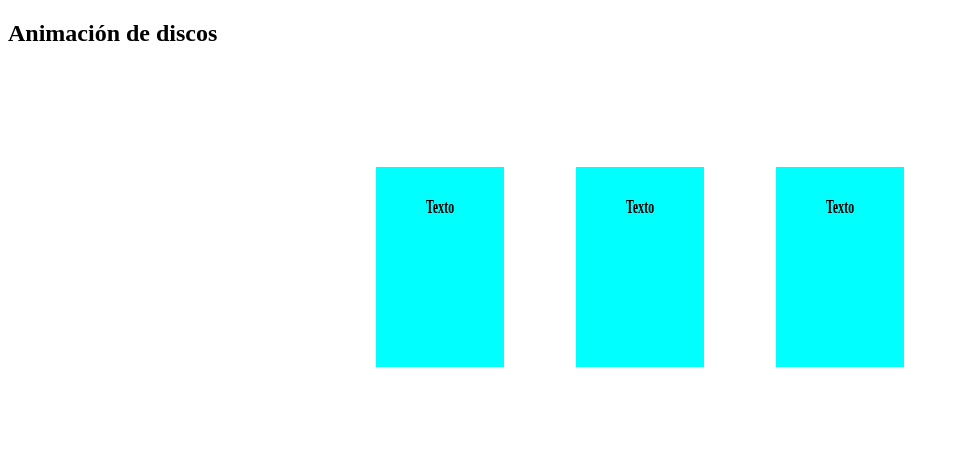
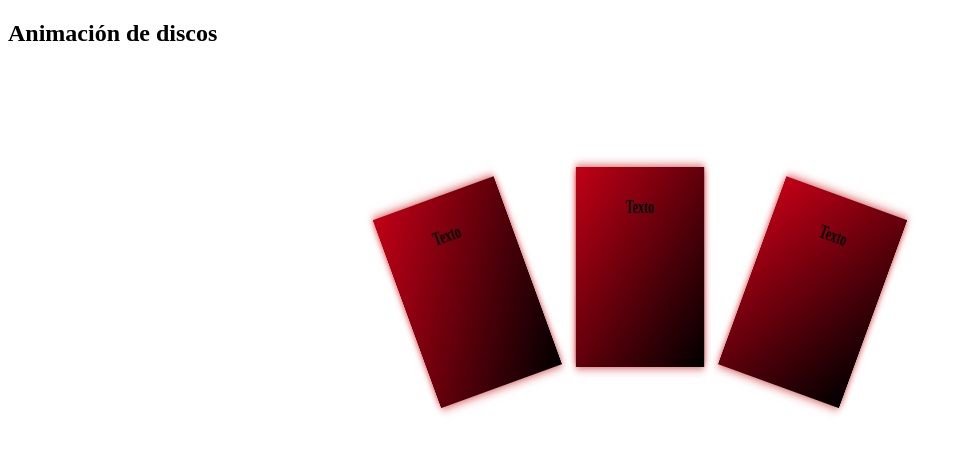
Before and after one commit to SyndraMaster/syndramotions, a plain HTML site: page index.html in a window 1280 px wide. Shown: the whole page, without its empty margins (0-965 px from the left). Drawn offline with Linux system fonts and the light colour scheme.

Commit message:
Terminado animación disco

```diff
--- a/css/estilos.scss
+++ b/css/estilos.scss
@@ -1,3 +1,5 @@
+$colorPrincipal: #c20016;
+
 * {
     box-sizing: border-box;
 }
@@ -7,12 +9,25 @@
     height: 100%;
     justify-content: center;
     align-items: center;
+    .container {
+        &:nth-child(1) {
+            transform: rotate(-20deg) translateY(30px);
+        }
+        &:nth-child(3) {
+            transform: rotate(20deg) translateY(30px);
+        }
+    }
 }
 .covertor {
     width: 200px;
     height: 200px;
     background-color: aqua;
+    background: linear-gradient(to top left, #000, $colorPrincipal);
     text-align: center;
+    box-shadow: 0 0 10px rgb(199, 49, 49);
+    &:hover {
+        box-shadow: 0 0 20px rgb(199, 49, 49);
+    }
     padding: 10px;
     position: relative;
     z-index: 1;
@@ -28,13 +43,13 @@
         align-items: center;
         width: 200px;
     }
-    transition: all 1s ease;
+    transition: all 0.3s ease;
     transform: rotateY(50deg);
     &:hover {
         transform: rotateY(0deg);
         cursor: pointer;
         .vinilo {
-            transition: all 1s ease;
+            transition: all 0.3s ease;
             transform: translateY(-100px);
         }
     }
```
Also changed, not shown: css/estilos.css, 1 other file.
